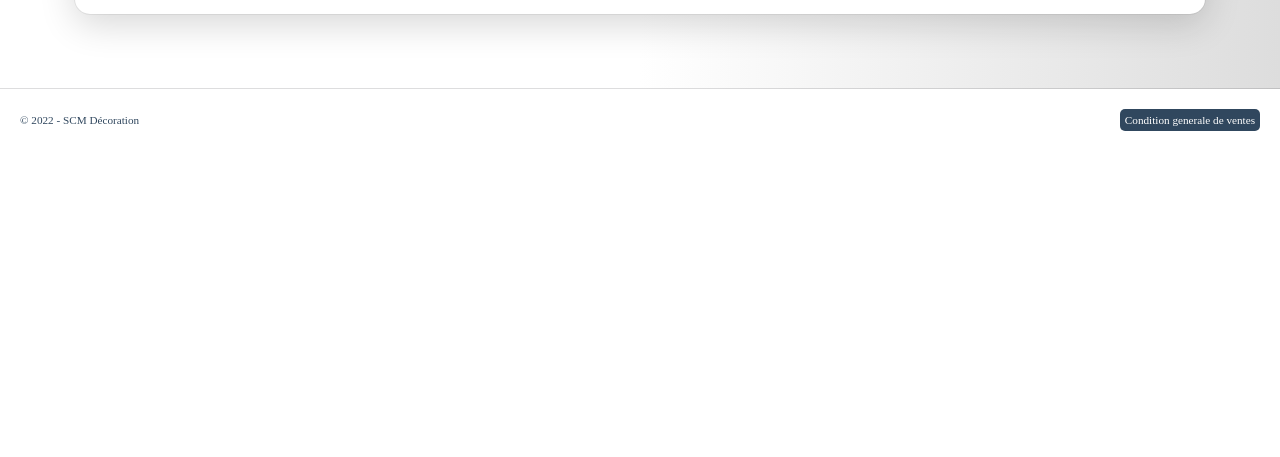
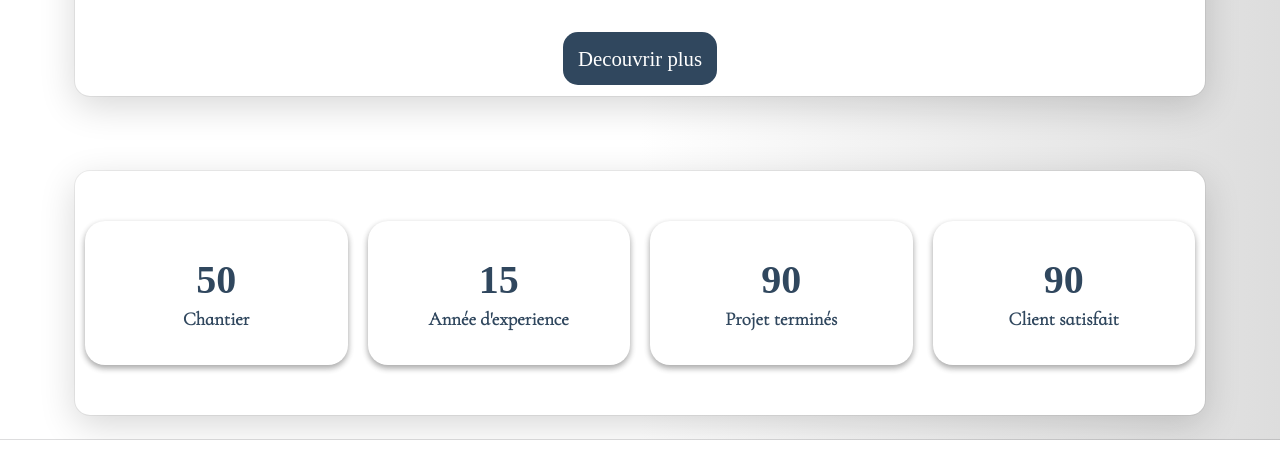
Before and after one commit to GareFunkle/Site-test-SCMdeco, a website: page src/index.html in a window 1280 px wide. Shown: the part 2741-3198 px from the top of the page. Before the commit the page ends 2892 px from the top, so only its background shows below. Drawn offline with nearby package versions, Linux system fonts and the light colour scheme; a web font is replaced by a local one.

Commit message:
add counter in home styles and html

```diff
--- a/src/index.html
+++ b/src/index.html
@@ -93,6 +93,7 @@
 
     <section class="hardpoint">
       <h3>Nos points forts</h3>
+      <div class="line"></div>
       <!-- image slider start -->
       <div class="slider">
         <div class="slides">
@@ -135,6 +136,30 @@
         <!-- manual navigation end -->
       </div>
       <!-- image slider end -->
+      <div class="btdecouvrir">
+        <a href="pages/realisations.html">Decouvrir plus</a>
+      </div>
+    </section>
+
+    <section>
+      <div id="counter">
+        <div class="item">
+          <h1 class="count" data-number="50"></h1>
+          <h3 class="texte">Chantier</h3>
+        </div>
+        <div class="item">
+          <h1 class="count" data-number="15"></h1>
+          <h3 class="texte">Année d'experience</h3>
+        </div>
+        <div class="item">
+          <h1 class="count" data-number="90"></h1>
+          <h3 class="texte">Projet terminés</h3>
+        </div>
+        <div class="item">
+          <h1 class="count" data-number="90"></h1>
+          <h3 class="texte">Client satisfait</h3>
+        </div>
+      </div>
     </section>
 
     <section>
@@ -181,5 +206,27 @@
         }
       }, 5000);
     </script>
+
+    <script type="text/javascript">
+      let count = document.querySelectorAll('.count');
+      let arr = Array.from(count);
+
+      arr.map(function (item) {
+        let startnumber = 0;
+
+        function counterup() {
+          startnumber++;
+          item.innerHTML = startnumber;
+
+          if (startnumber == item.dataset.number) {
+            clearInterval(stop);
+          }
+        }
+
+        let stop = setInterval(function () {
+          counterup();
+        }, 50);
+      });
+    </script>
   </body>
 </html>
--- a/src/styles/styles.css
+++ b/src/styles/styles.css
@@ -1,17 +1,13 @@
-@import url('https://fonts.googleapis.com/css2?family=Montserrat:ital,wght@0,100;0,200;0,300;0,400;0,500;0,600;0,700;0,800;0,900;1,100;1,200;1,300;1,400;1,500;1,600;1,700;1,800;1,900&display=swap');
-@import url('https://fonts.googleapis.com/css2?family=Amiri:ital,wght@0,400;0,700;1,400;1,700&display=swap');
-@import url('https://fonts.googleapis.com/css2?family=Pridi:wght@200;300;400;500;600;700&display=swap');
-@import url('https://fonts.googleapis.com/css2?family=Didact+Gothic&display=swap');
-/* @import url('../fonts/Alta_Typeface/Alta_regular.otf'); */
-/* font-family: 'Montserrat', sans-serif; */
-/* font-family: 'Amiri', serif; */
-/* font-family: 'Pridi', serif; */
+@import url('https://fonts.googleapis.com/css2?family=Cormorant+Infant:wght@300&display=swap');
+@import url('https://fonts.googleapis.com/css2?family=Cormorant+SC:wght@300&display=swap');
+/* font-family: 'Cormorant SC', serif; */
+/* font-family: 'Cormorant Infant', serif; */
 
-/* background: linear-gradient(90deg ,#DDDDDD 15%,#DDDDDD 50%, #30475E 30%, #222831 100% ); */
 * {
   margin: 0;
   padding: 0;
   text-decoration: none;
+  font-family: 'Cormorant SC', serif;
 }
 
 body {
@@ -218,6 +214,7 @@ nav ul li a:hover {
 .who h3 {
   color: #30475e;
   font-size: 3em;
+  font-family: 'Cormorant Infant', serif;
 }
 
 .line {
@@ -300,6 +297,7 @@ nav ul li a:hover {
   justify-content: center;
   align-items: center;
   font-size: 2em;
+  font-family: 'Cormorant Infant', serif;
 }
 
 .renov h3::before {
@@ -336,12 +334,13 @@ nav ul li a:hover {
   margin-top: 50px;
   color: #30475e;
   font-size: 3em;
+  font-family: 'Cormorant Infant', serif;
 }
 
 .slider {
   max-width: 800px;
   height: auto;
-  margin: 50px;
+  margin: 75px;
   border-radius: 10px;
   overflow: hidden;
 }
@@ -445,6 +444,63 @@ nav ul li a:hover {
   background: #30475e;
 }
 
+.btdecouvrir {
+  position: relative;
+  bottom: 25px;
+  left: 0px;
+}
+
+.btdecouvrir a {
+  padding: 15px;
+  background: #30475e;
+  color: #fff;
+  border-radius: 15px;
+  font-size: 1.3em;
+  transition: 0.2s;
+}
+
+.btdecouvrir a:hover {
+  padding: 20px;
+  transition: 0.2s;
+  box-shadow: rgb(38, 57, 77) 0px 10px 15px -10px;
+}
+
+#counter {
+  /* position: relative; */
+  text-align: center;
+  display: flex;
+  align-items: center;
+  justify-content: center;
+  background: #fff;
+  /* margin: 70px; */
+  margin-left: 75px;
+  margin-right: 75px;
+  margin-bottom: 25px;
+  padding: 40px 0px;
+  max-width: 100%;
+  border-radius: 15px;
+  box-shadow: rgba(0, 0, 0, 0.16) 0px 10px 36px 0px, rgba(0, 0, 0, 0.06) 0px 0px 0px 1px;
+}
+#counter .item {
+  background: #fff;
+  width: 200px;
+  padding: 35px 40px;
+  margin: 10px;
+  text-align: center;
+  border-radius: 20px;
+  box-shadow: rgba(0, 0, 0, 0.16) 0px 3px 6px, rgba(0, 0, 0, 0.23) 0px 3px 6px;
+}
+#counter .item .count {
+  color: #30475e;
+  margin-bottom: 5px;
+  font-size: 40px;
+}
+#counter .item h3 {
+  color: #30475e;
+  font-family: 'Cormorant Infant', serif;
+  /* text-transform: capitalize; */
+}
+
 footer {
   position: relative;
   background: #fff;
```
